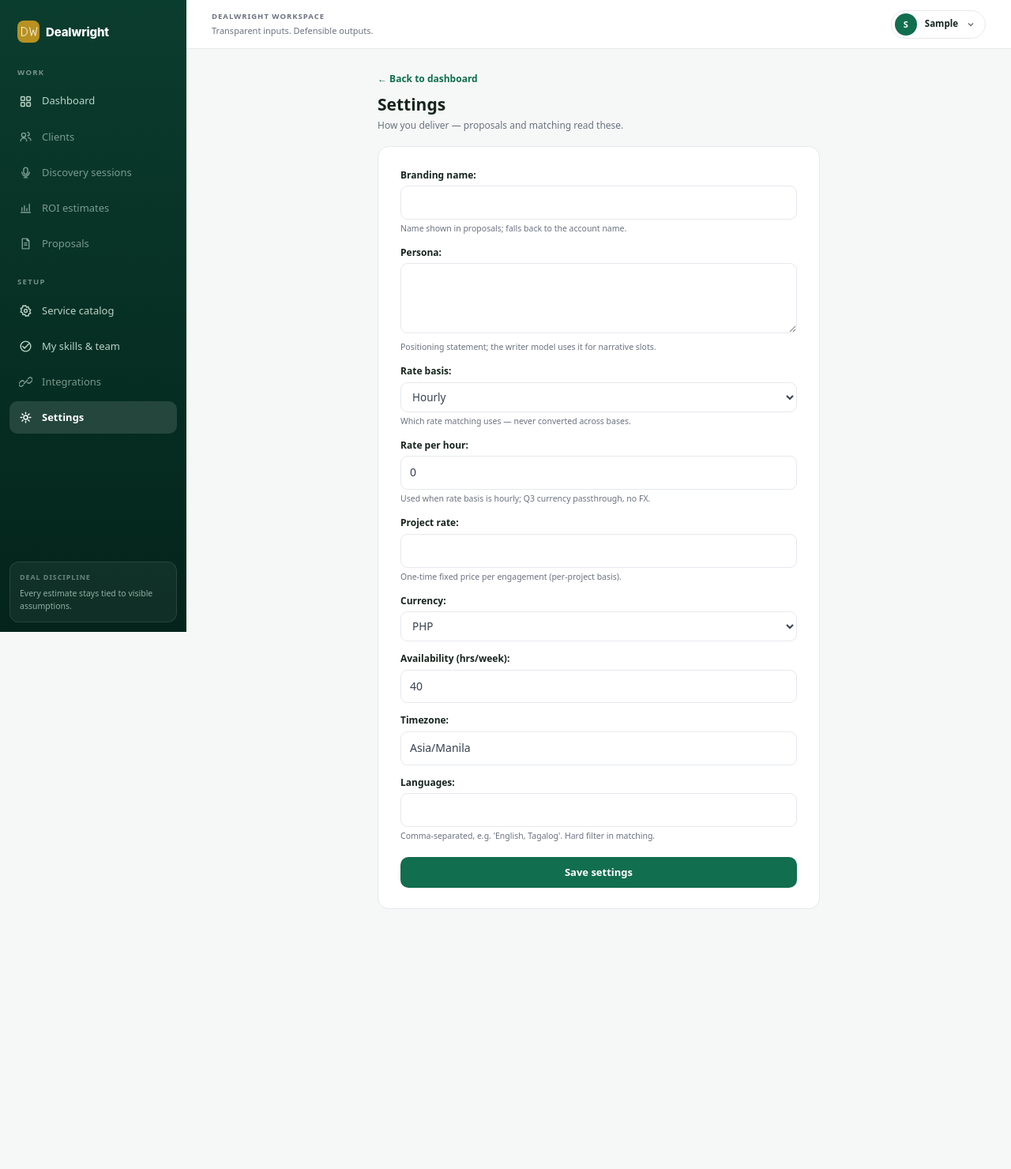
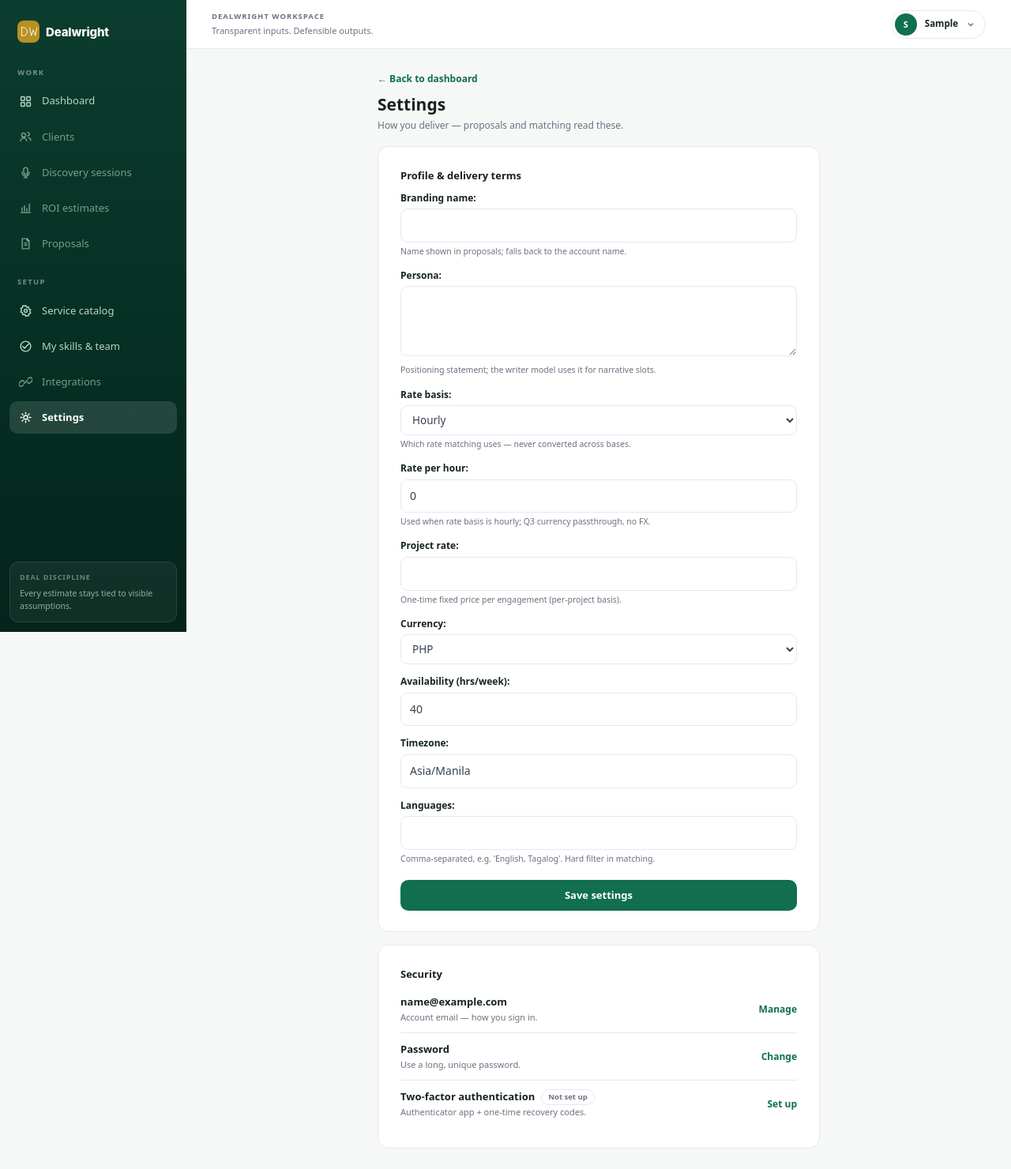
Before and after one commit to robbbbb/dealwright, a Django app: page /team/settings/ in a window 1280 px wide. Shown: the whole page at 79% size. Before the commit the page ends 1151 px from the top, so only its background shows below. Run offline with Django 5.2, Linux system fonts and the light colour scheme; the visitor is signed in with stand-in values (Sample User, id 1); data comes from the database, SQL or seed files in the repository; data that the repository does not hold is empty; style sheets or scripts are compiled from the project's sources; parts of the project's set-up code (start-up, migrations or seed data) failed here and were passed over.

Commit message:
feat(team): security section on settings - email, password, 2FA status + links
Wires the already-built allauth surfaces into the settings page (backlog
'security - Card 9 wiring' pulled forward): account email shown read-only with a
manage link (email is the login method, Q13), change-password link, and a 2FA row
with live TOTP status chip (MFA on / Not set up) linking to setup/manage. Status
query lives in selectors.is_mfa_enabled; green chip = enabled per chip semantics.

```diff
--- a/team/selectors.py
+++ b/team/selectors.py
@@ -46,3 +46,12 @@ def get_capability_for_owner(owner: Any, cap_slug: str) -> Capability | None:
         )
         .first()
     )
+
+
+def is_mfa_enabled(user: Any) -> bool:
+    """A TOTP authenticator exists for this account (allauth.mfa; settings page)."""
+    from allauth.mfa.models import Authenticator
+
+    return Authenticator.objects.filter(
+        user=user, type=Authenticator.Type.TOTP
+    ).exists()
--- a/team/views.py
+++ b/team/views.py
@@ -109,7 +109,15 @@ def provider_settings(request: HttpRequest) -> HttpResponse:
             return redirect("team:provider_settings")
     else:
         form = ProviderProfileForm(instance=profile)
-    return render(request, "team/provider_settings.html", {"form": form, "profile": profile})
+    return render(
+        request,
+        "team/provider_settings.html",
+        {
+            "form": form,
+            "profile": profile,
+            "mfa_enabled": selectors.is_mfa_enabled(request.user),
+        },
+    )
 
 
 @login_required
--- a/templates/team/provider_settings.html
+++ b/templates/team/provider_settings.html
@@ -7,11 +7,46 @@
   <p class="mb-4 text-[12px] text-dw-muted">How you deliver — proposals and matching read these.</p>
 
   <div class="card">
+    <h2 class="mb-2 text-[13px] font-extrabold text-dw-ink">Profile &amp; delivery terms</h2>
     <form method="post" class="m-0">
       {% csrf_token %}
       {% include "team/_form_fields.html" %}
       <button type="submit" class="btn-primary">Save settings</button>
     </form>
   </div>
+
+  <div class="card mt-4">
+    <h2 class="text-[13px] font-extrabold text-dw-ink">Security</h2>
+    <ul class="mt-1 divide-y divide-dw-line">
+      <li class="flex items-center justify-between gap-3 py-2.5">
+        <div class="min-w-0">
+          <p class="truncate text-[13px] font-bold text-dw-ink">{{ user.email }}</p>
+          <p class="text-[11px] text-dw-muted">Account email — how you sign in.</p>
+        </div>
+        <a href="{% url 'account_email' %}" class="shrink-0 text-[12px] font-bold text-dw-700 no-underline hover:underline">Manage</a>
+      </li>
+      <li class="flex items-center justify-between gap-3 py-2.5">
+        <div>
+          <p class="text-[13px] font-bold text-dw-ink">Password</p>
+          <p class="text-[11px] text-dw-muted">Use a long, unique password.</p>
+        </div>
+        <a href="{% url 'account_change_password' %}" class="shrink-0 text-[12px] font-bold text-dw-700 no-underline hover:underline">Change</a>
+      </li>
+      <li class="flex items-center justify-between gap-3 py-2.5">
+        <div>
+          <p class="flex items-center gap-2 text-[13px] font-bold text-dw-ink">
+            Two-factor authentication
+            {% if mfa_enabled %}
+              <span class="inline-flex items-center rounded-full bg-dw-700 px-2 py-px text-[9.5px] font-bold text-white">MFA on</span>
+            {% else %}
+              <span class="inline-flex items-center rounded-full border border-dw-line px-2 py-px text-[9.5px] font-bold text-dw-muted">Not set up</span>
+            {% endif %}
+          </p>
+          <p class="text-[11px] text-dw-muted">Authenticator app + one-time recovery codes.</p>
+        </div>
+        <a href="{% url 'mfa_index' %}" class="shrink-0 text-[12px] font-bold text-dw-700 no-underline hover:underline">{% if mfa_enabled %}Manage{% else %}Set up{% endif %}</a>
+      </li>
+    </ul>
+  </div>
 </div>
 {% endblock %}
```
Also changed, not shown: team/tests/test_views.py (+28 -0 lines).
